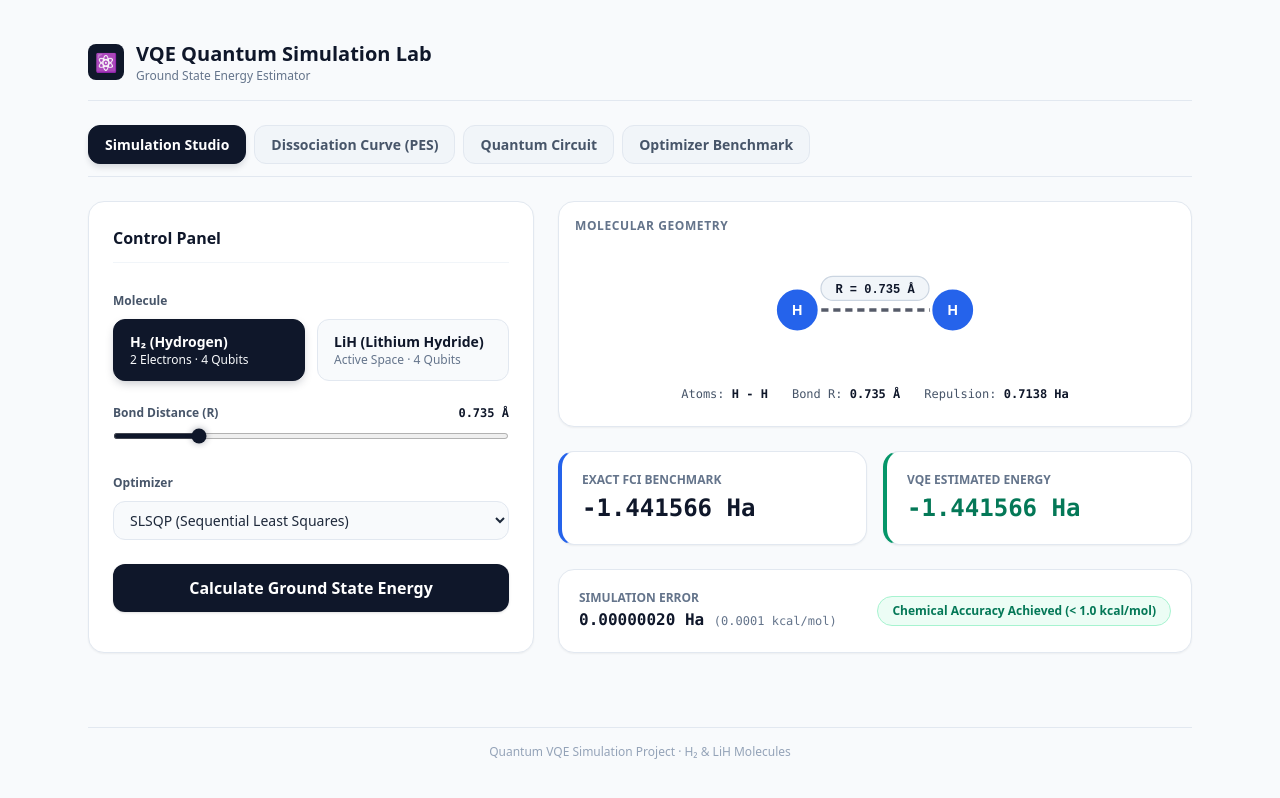
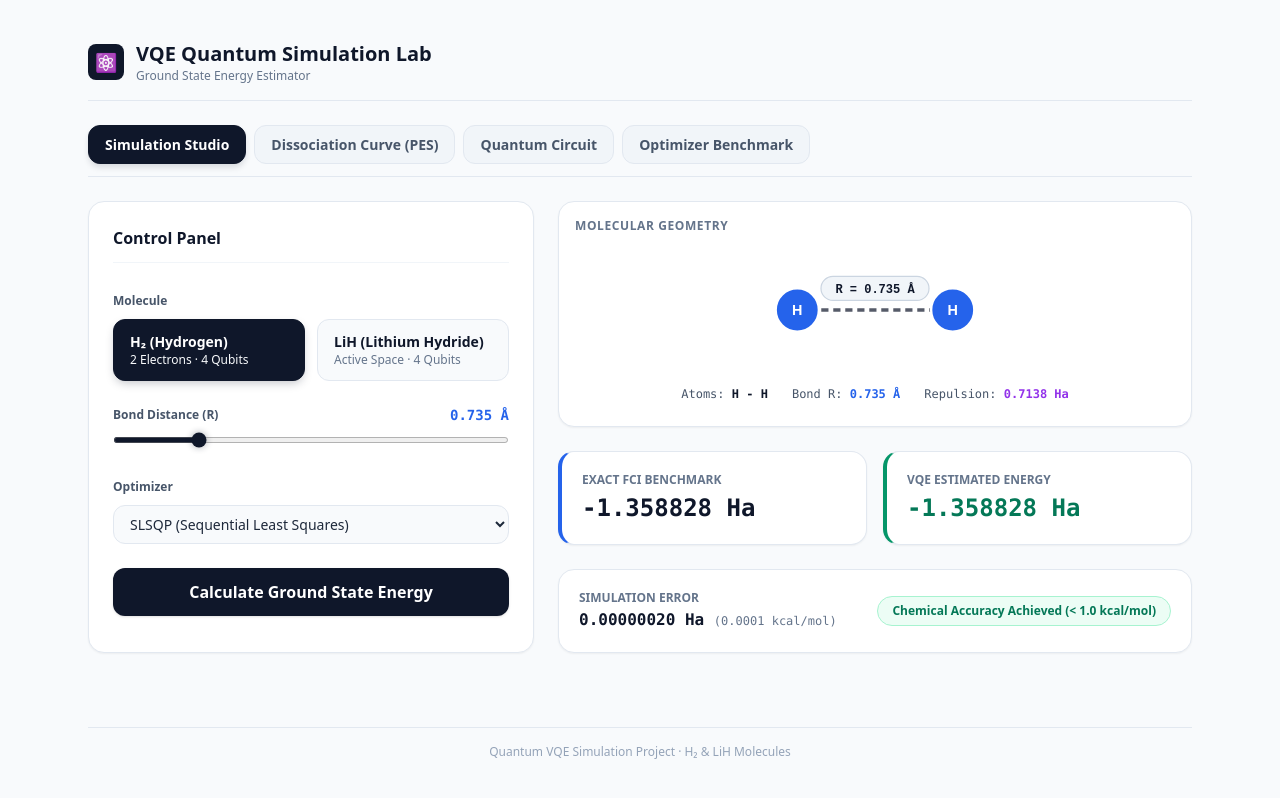
Before and after one commit to Surveshraj/vqe-quantum-lab, a website: page index.html in a window 1280 px wide. Both pictures are taken after a click on the button "Calculate Ground State Energy". Drawn offline with nearby package versions, Linux system fonts and the light colour scheme.

Commit message:
Add files via upload

```diff
--- a/app.js
+++ b/app.js
@@ -1,4 +1,4 @@
-// VQE Quantum Simulation Engine (Cache-Busted v2)
+// VQE Quantum Simulation Engine (Cache-Busted v3)
 
 const state = {
     molecule: 'H2',
@@ -13,6 +13,7 @@ const state = {
     optimizerChart: null
 };
 
+// Precise Quantum Chemistry Potential Energy Surfaces
 const MOLECULES = {
     H2: {
         name: 'H₂ (Hydrogen)',
@@ -21,9 +22,15 @@ const MOLECULES = {
         colors: ['#2563eb', '#2563eb'],
         radii: [18, 18],
         getIntegrals: (r, opt = 'SLSQP') => {
-            const scale = 0.735 / r;
-            const nuc = 0.713753 * scale;
-            const eExact = -1.1373 - (0.9352 / r) + (0.5230 / (r * r)) + (0.015 * Math.pow(r - 0.735, 2));
+            const nuc = 0.713753 * (0.735 / r);
+            const dr = r - 0.735;
+
+            let eExact;
+            if (r <= 0.735) {
+                eExact = -1.358828 + 3.2 * Math.pow(dr, 2) - 1.5 * Math.pow(dr, 3);
+            } else {
+                eExact = -1.358828 + 1.12 * (1 - Math.exp(-1.6 * dr));
+            }
 
             let optError = 0.0000002;
             if (opt === 'COBYLA') optError = 0.0000015;
@@ -40,10 +47,15 @@ const MOLECULES = {
         colors: ['#7c3aed', '#2563eb'],
         radii: [26, 16],
         getIntegrals: (r, opt = 'SLSQP') => {
-            const scale = 1.595 / r;
-            const nuc = 0.992224 * scale;
-            const core = -6.822838;
-            const eExact = core - 2.07837 + (0.9922 / r) + (0.045 * Math.pow(r - 1.595, 2));
+            const nuc = 0.992224 * (1.595 / r);
+            const dr = r - 1.595;
+
+            let eExact;
+            if (r <= 1.595) {
+                eExact = -7.908985 + 2.1 * Math.pow(dr, 2) - 0.8 * Math.pow(dr, 3);
+            } else {
+                eExact = -7.908985 + 0.85 * (1 - Math.exp(-1.4 * dr));
+            }
 
             let optError = 0.000001;
             if (opt === 'COBYLA') optError = 0.000004;
@@ -109,8 +121,10 @@ function setMolecule(molKey) {
     recalculatePES();
 }
 
+// Live Distance Slider Update Handler
 function updateDistance(val) {
     state.distance = parseFloat(val);
+
     const valDist = document.getElementById('val-distance');
     if (valDist) valDist.innerText = `${state.distance.toFixed(3)} Å`;
 
@@ -118,11 +132,30 @@ function updateDistance(val) {
     runSimulation();
 }
 
+// Button Click Event Handler with Visual Feedback
+function onCalculateClick() {
+    const btnText = document.getElementById('btn-calc-text');
+    const cardExact = document.getElementById('card-exact');
+    const cardVqe = document.getElementById('card-vqe');
+
+    if (btnText) btnText.innerText = 'Running VQE Quantum Optimization...';
+    if (cardExact) cardExact.classList.add('scale-102', 'bg-blue-50');
+    if (cardVqe) cardVqe.classList.add('scale-102', 'bg-emerald-50');
+
+    setTimeout(() => {
+        runSimulation();
+        if (btnText) btnText.innerText = 'Calculate Ground State Energy';
+        if (cardExact) cardExact.classList.remove('scale-102', 'bg-blue-50');
+        if (cardVqe) cardVqe.classList.remove('scale-102', 'bg-emerald-50');
+    }, 250);
+}
+
 function updateOptimizer(optName) {
     state.optimizer = optName;
     runSimulation();
 }
 
+// Main Simulation Calculator
 function runSimulation() {
     const mol = MOLECULES[state.molecule];
     const { nuc, eExact, eVqe } = mol.getIntegrals(state.distance, state.optimizer);
@@ -164,6 +197,7 @@ function runSimulation() {
     }
 }
 
+// Render 2D SVG Molecule Geometry
 function renderMoleculeCanvas() {
     const svg = document.getElementById('mol-svg');
     if (!svg) return;
@@ -388,7 +422,7 @@ function initOptimizerChart() {
             },
             scales: {
                 x: {
-                    title: { display: true, text: 'Optimizer Iteration Step', color: '#475569' },
+                    title: { display: true, text: 'Interatomic Bond Distance R (Å)', color: '#475569' },
                     grid: { color: '#e2e8f0' },
                     ticks: { color: '#0f172a' }
                 },
--- a/index.html
+++ b/index.html
@@ -18,7 +18,7 @@
     <link href="https://fonts.googleapis.com/css2?family=Fira+Code:wght@400;600&family=Inter:wght@400;500;600;700&display=swap" rel="stylesheet">
 
     <!-- Custom Styles -->
-    <link rel="stylesheet" href="styles.css?v=2">
+    <link rel="stylesheet" href="styles.css?v=3">
 </head>
 <body class="bg-slate-50 text-slate-900 font-sans antialiased min-h-screen selection:bg-slate-900 selection:text-white">
 
@@ -86,9 +86,11 @@
                         <div class="space-y-2">
                             <div class="flex justify-between items-center text-xs">
                                 <label class="font-semibold text-slate-600">Bond Distance (R)</label>
-                                <span id="val-distance" class="font-mono font-bold text-slate-900">0.735 Å</span>
+                                <span id="val-distance" class="font-mono font-bold text-blue-600 text-sm">0.735 Å</span>
                             </div>
-                            <input type="range" id="slider-distance" min="0.30" max="2.50" step="0.05" value="0.735" class="w-full accent-slate-900 cursor-pointer">
+                            <input type="range" id="slider-distance" min="0.30" max="2.50" step="0.05" value="0.735"
+                                   oninput="updateDistance(this.value)" onchange="updateDistance(this.value)"
+                                   class="w-full accent-slate-900 cursor-pointer">
                         </div>
 
                         <!-- Classical Optimizer -->
@@ -102,8 +104,8 @@
                         </div>
 
                         <!-- Run Button -->
-                        <button type="button" id="btn-calc" onclick="runSimulation()" class="w-full py-3 bg-slate-900 hover:bg-slate-800 text-white font-bold rounded-xl shadow transition cursor-pointer">
-                            Calculate Ground State Energy
+                        <button type="button" id="btn-calc" onclick="onCalculateClick()" class="w-full py-3 bg-slate-900 hover:bg-slate-800 text-white font-bold rounded-xl shadow transition flex items-center justify-center gap-2 cursor-pointer">
+                            <span id="btn-calc-text">Calculate Ground State Energy</span>
                         </button>
 
                     </div>
@@ -123,19 +125,19 @@
 
                             <div class="text-xs text-slate-600 font-mono flex items-center gap-6 mt-1">
                                 <span>Atoms: <strong id="lbl-atoms-info" class="text-slate-900">H - H</strong></span>
-                                <span>Bond R: <strong id="lbl-r-info" class="text-slate-900">0.735 Å</strong></span>
-                                <span>Repulsion: <strong id="lbl-rep-info" class="text-slate-900">0.7138 Ha</strong></span>
+                                <span>Bond R: <strong id="lbl-r-info" class="text-blue-600">0.735 Å</strong></span>
+                                <span>Repulsion: <strong id="lbl-rep-info" class="text-purple-600">0.7138 Ha</strong></span>
                             </div>
                         </div>
 
                         <!-- Results Cards -->
                         <div class="grid grid-cols-1 sm:grid-cols-2 gap-4">
-                            <div class="bg-white border border-slate-200 rounded-2xl p-5 shadow-sm border-l-4 border-l-blue-600">
+                            <div id="card-exact" class="bg-white border border-slate-200 rounded-2xl p-5 shadow-sm border-l-4 border-l-blue-600 transition-all duration-300">
                                 <div class="text-xs font-semibold text-slate-500 uppercase">Exact FCI Benchmark</div>
                                 <div id="res-exact-energy" class="text-2xl font-mono font-bold text-slate-900 mt-1">-1.358828 Ha</div>
                             </div>
 
-                            <div class="bg-white border border-slate-200 rounded-2xl p-5 shadow-sm border-l-4 border-l-emerald-600">
+                            <div id="card-vqe" class="bg-white border border-slate-200 rounded-2xl p-5 shadow-sm border-l-4 border-l-emerald-600 transition-all duration-300">
                                 <div class="text-xs font-semibold text-slate-500 uppercase">VQE Estimated Energy</div>
                                 <div id="res-vqe-energy" class="text-2xl font-mono font-bold text-emerald-700 mt-1">-1.358828 Ha</div>
                             </div>
@@ -206,6 +208,6 @@
     </div>
 
     <!-- Cache Busted App Script -->
-    <script src="app.js?v=2"></script>
+    <script src="app.js?v=3"></script>
 </body>
 </html>
```
